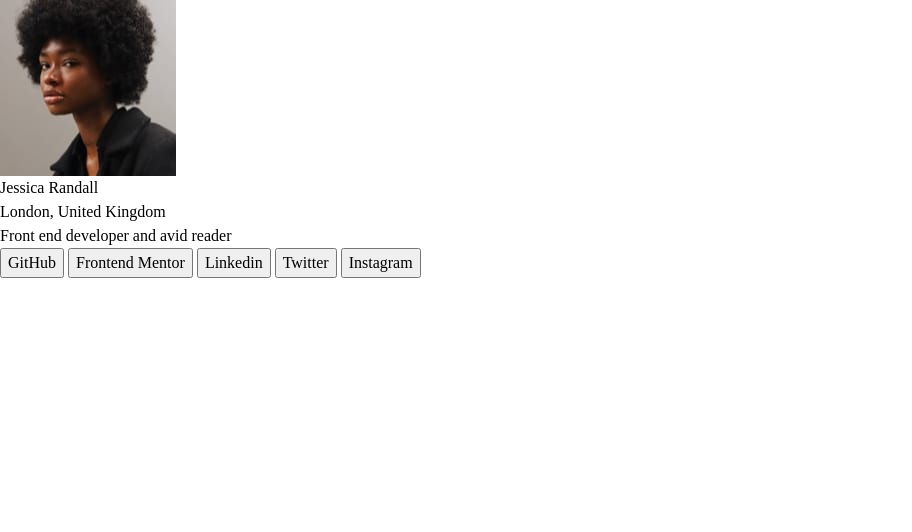
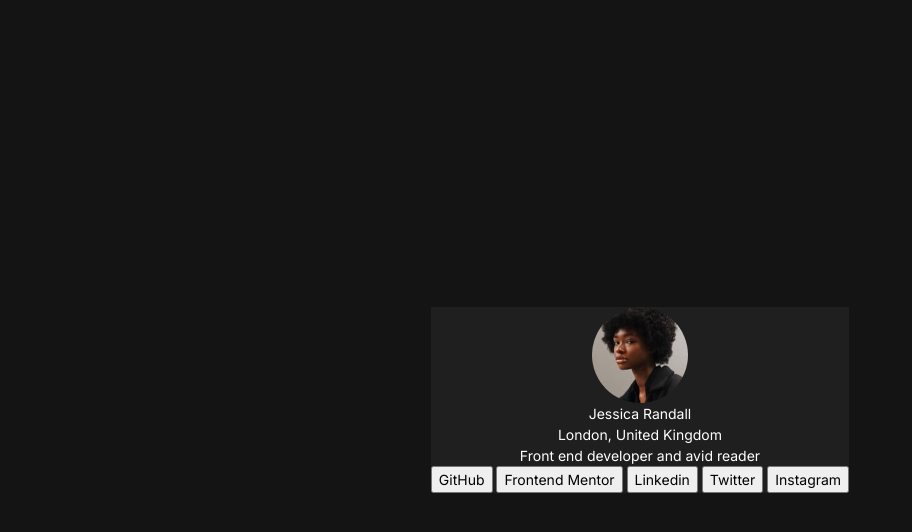
Before and after one commit to GiroFrm/social-links, a plain HTML site: page index.html in a window 1280 px wide. Shown: the whole page, without its empty margins (0-912 px from the left). Drawn offline with Linux system fonts and the light colour scheme.

Commit message:
feat: Add style back ground, img, article

```diff
--- a/style.css
+++ b/style.css
@@ -61,3 +61,27 @@
     --fw-600: 600;
     --fw-700: 700;
   }
+
+  body{
+    font-family: var(--font-family);
+    font-size: var(--fs-100);
+    background-color: var(--off-black);
+    color: var(--white);
+    display: flex;
+    justify-content: center;
+    align-items: center;
+
+    height: 100vh;
+  }
+
+  img{
+    border-radius: 50%;
+    width: 6rem;
+   margin: auto;
+    font-weight: var(--fw-600);
+  }
+
+  article{
+    background-color: var(--dark-grey);
+    text-align: center;
+  }
```
